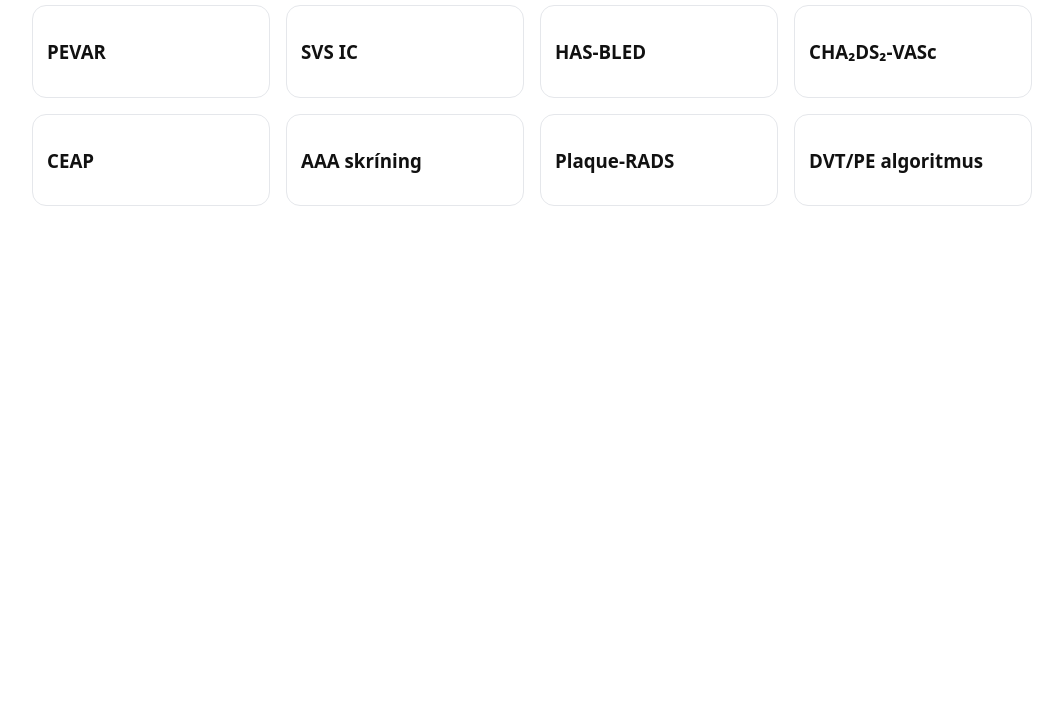
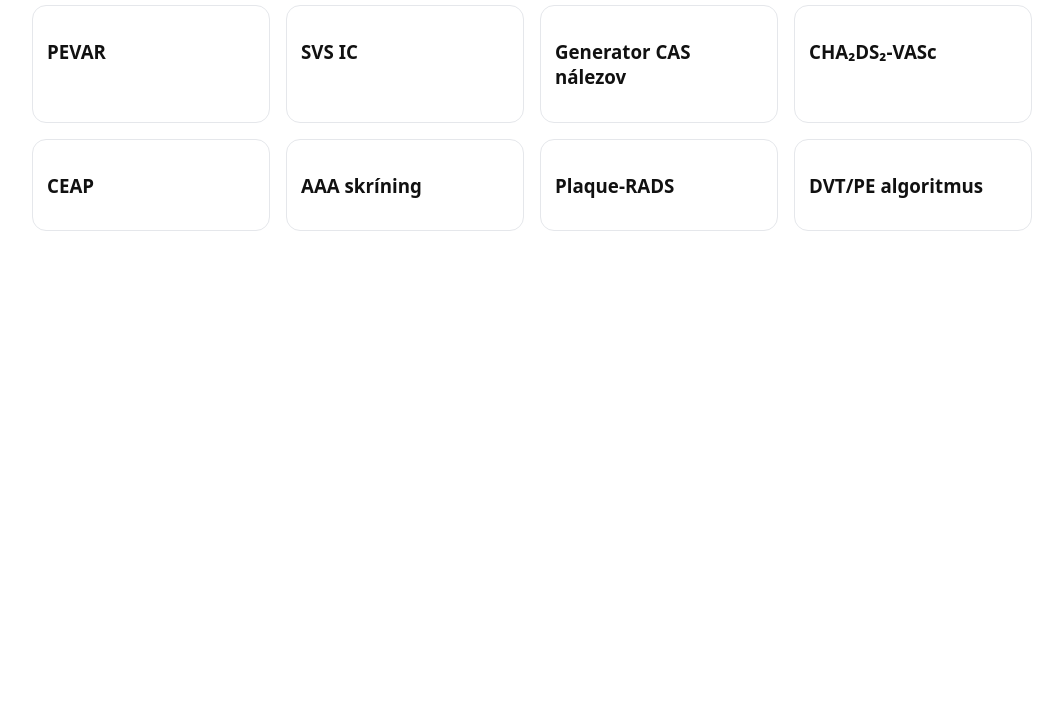
Before and after one commit to Cievny/KalkulackY, a plain HTML site: page tools/index.html in a window 1280 px wide. Shown: the part 99-800 px from the top of the page, without its empty margins (108-1171 px from the left). Drawn offline with Linux system fonts and the light colour scheme.

Commit message:
Update index.html

```diff
--- a/tools/index.html
+++ b/tools/index.html
@@ -12,7 +12,7 @@
 <div class="grid">
   <a class="card" href="/tools/PEVAR/"><h3>PEVAR</h3></a>
   <a class="card" href="/tools/claudication/"><h3>SVS IC</h3></a>
-  <a class="card" href="/tools/has-bled/"><h3>HAS‑BLED</h3></a>
+  <a class="card" href="/tools/CAS-generator/"><h3>Generator CAS nálezov</h3></a>
   <a class="card" href="/tools/cha2ds2-vasc/"><h3>CHA₂DS₂‑VASc</h3></a>
   <a class="card" href="/tools/ceap/"><h3>CEAP</h3></a>
   <a class="card" href="/tools/aaa/"><h3>AAA skríning</h3></a>
```
